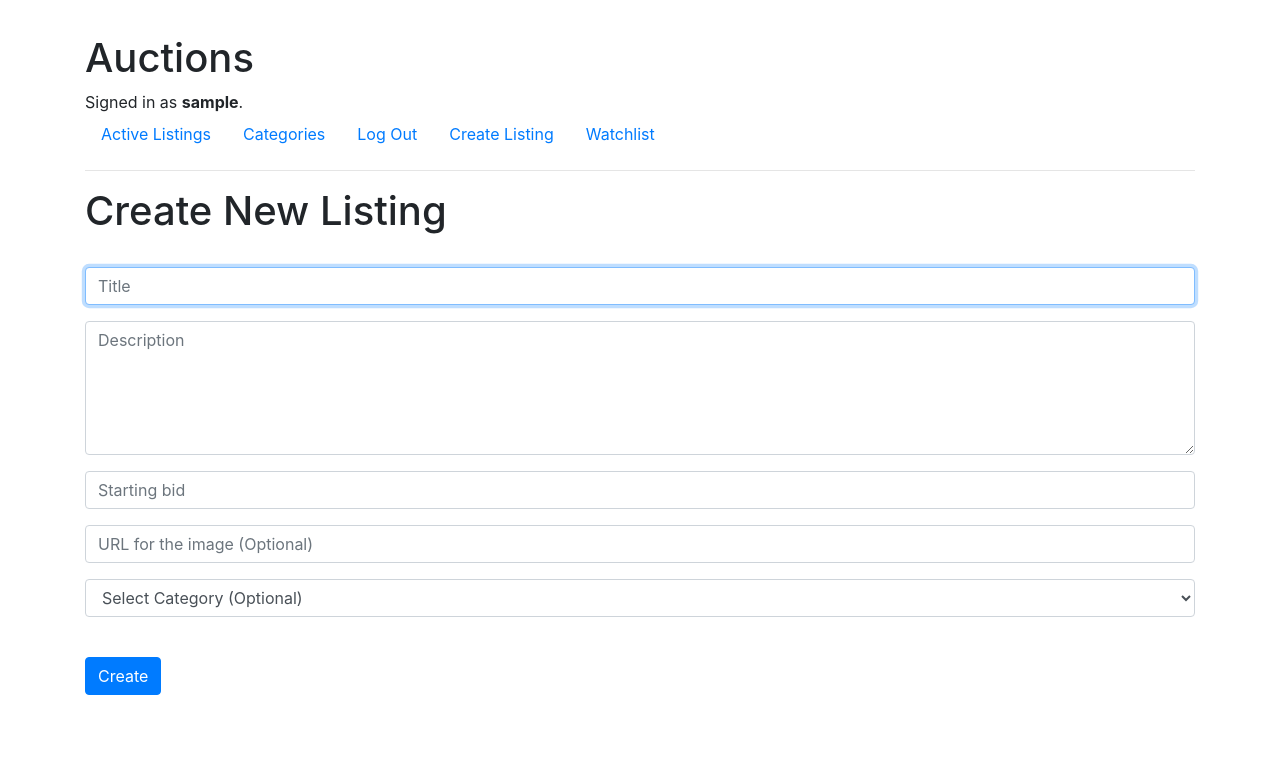
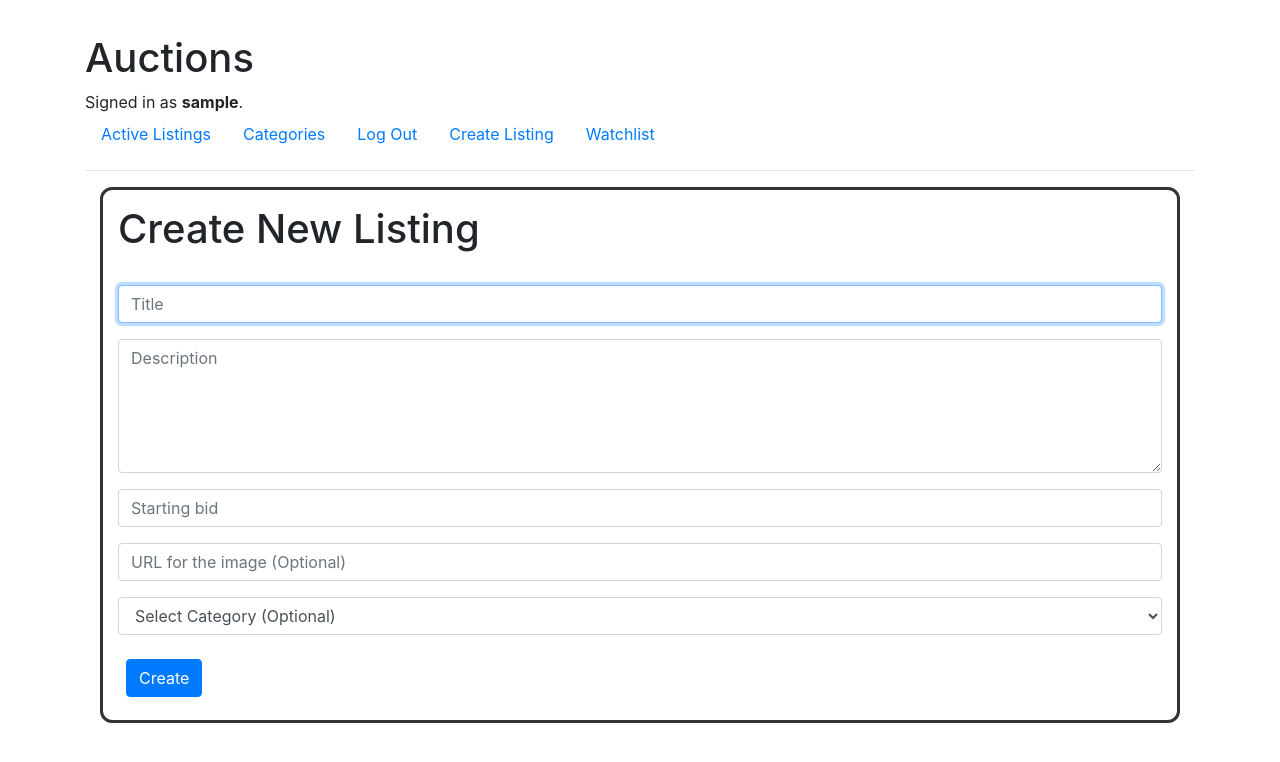
Before and after one commit to soycyrax/Commerce, a Django app: page /create in a window 1280 px wide. Shown: the top 762 px of the page. Run offline with Django 3.2, Linux system fonts and the light colour scheme; the visitor is signed in with stand-in values (Sample User, id 1); data that the repository does not hold is empty; some libraries are stand-ins or nearby versions.

Commit message:
Added border and styling to listing cards and other content

```diff
--- a/auctions/static/auctions/styles.css
+++ b/auctions/static/auctions/styles.css
@@ -1,3 +1,15 @@
 body {
     padding: 10px;
 }
+
+.listing-card {
+    border: 3px solid #333;
+    padding: 15px;
+    margin: 15px;
+    border-radius: 12px;
+    transition: 0.2s ease;
+}
+
+.listing-card:hover {
+    box-shadow: 0 6px 15px rgba(0,0,0,0.15);
+}
--- a/auctions/templates/auctions/category_listings.html
+++ b/auctions/templates/auctions/category_listings.html
@@ -7,7 +7,7 @@
 {% if listings %}
 
     {% for listing in listings %}
-        <div style="border:1px solid #ccc; padding:10px; margin:10px;">
+        <div class="listing-card">
 
             <h3>
                 <a href="{% url 'listing_page' listing.id %}">
--- a/auctions/templates/auctions/create.html
+++ b/auctions/templates/auctions/create.html
@@ -1,6 +1,7 @@
 {% extends "auctions/layout.html" %}
 
 {% block body %}
+    <div class="listing-card">
         <h1>Create New Listing</h1>
         <br>
         <form action="{% url 'create' %}" method="post">
@@ -24,8 +25,11 @@
                     <option value="Toys">Toys</option>
                     <option value="Electronics">Electronics</option>
                     <option value="Home">Home</option>
-            </select><br>
+                </select>
             </div>
+            <div class="p-2">
                 <input class="btn btn-primary" type="submit" value="Create">
+            </div>
         </form>
+    </div>
 {% endblock %}
--- a/auctions/templates/auctions/index.html
+++ b/auctions/templates/auctions/index.html
@@ -2,7 +2,7 @@
 
 {% block body %}
     {% for listing in listings %}
-        <div style="border:1px solid #ccc; padding:10px; margin:10px;">
+        <div class="listing-card">
 
             <h3>
             <a href="{% url 'listing_page' listing.id %}">
--- a/auctions/templates/auctions/login.html
+++ b/auctions/templates/auctions/login.html
@@ -1,7 +1,7 @@
 {% extends "auctions/layout.html" %}
 
 {% block body %}
-
+    <div class="listing-card">
         <h2>Login</h2>
 
         {% if message %}
@@ -20,5 +20,6 @@
         </form>
 
         Don't have an account? <a href="{% url 'register' %}">Register here.</a>
+    </div>
 
 {% endblock %}
--- a/auctions/templates/auctions/register.html
+++ b/auctions/templates/auctions/register.html
@@ -1,7 +1,7 @@
 {% extends "auctions/layout.html" %}
 
 {% block body %}
-
+    <div class="listing-card">
         <h2>Register</h2>
 
         {% if message %}
@@ -22,9 +22,11 @@
             <div class="form-group">
                 <input class="form-control" type="password" name="confirmation" placeholder="Confirm Password">
             </div>
+            <div class="p-2">
                 <input class="btn btn-primary" type="submit" value="Register">
+            </div>
         </form>
 
         Already have an account? <a href="{% url 'login' %}">Log In here.</a>
-
+    </div>
 {% endblock %}
--- a/auctions/templates/auctions/watchlist.html
+++ b/auctions/templates/auctions/watchlist.html
@@ -7,7 +7,7 @@
 {% if listings %}
 
     {% for listing in listings %}
-        <div class="card p-3 mt-3">
+        <div class="listing-card">
 
             <h4>
                 <a href="{% url 'listing_page' listing.id %}">
@@ -18,7 +18,6 @@
             {% if listing.image_url %}
                 <img src="{{ listing.image_url }}" width="200">
             {% endif %}
-
             <p>{{ listing.description }}</p>
 
             <p>
--- a/auctions/urls.py
+++ b/auctions/urls.py
@@ -15,5 +15,5 @@ urlpatterns = [
     path("comment/<int:listing_id>/", views.add_comment, name="add_comment"),
     path("watchlist/", views.watchlist_page, name="watchlist"),
     path("categories/", views.categories, name="categories"),
-path("categories/<str:category_name>/", views.category_listings, name="category_listings")
+    path("categories/<str:category_name>/", views.category_listings, name="category_listings")
 ]
```
Also changed, not shown: auctions/templates/auctions/listing.html (+4 -4 lines). Lines whose indentation alone changed are shown as unchanged.
